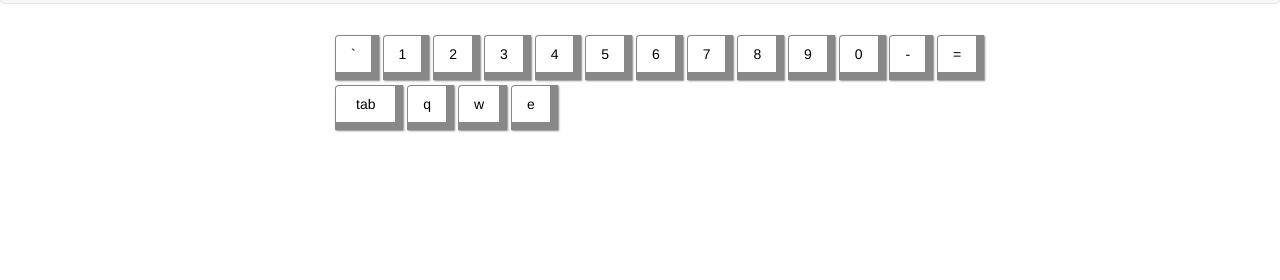
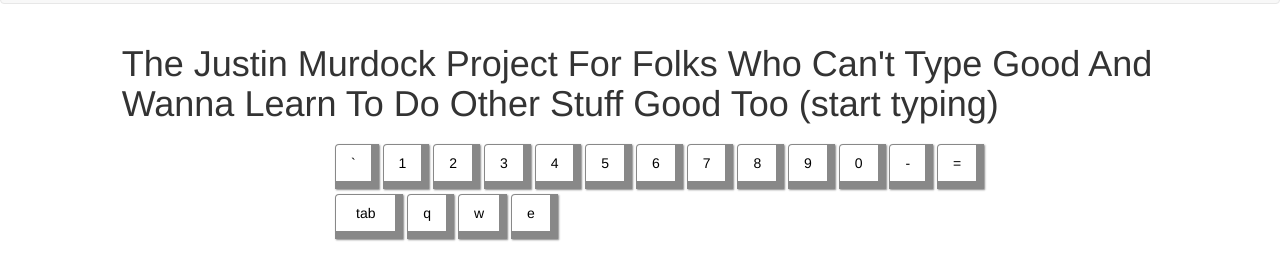
Before and after one commit to juliusakula/type-fast, a website: page index.html in a window 1280 px wide. Shown: the part 88-368 px from the top of the page. Drawn offline with nearby package versions, Linux system fonts and the light colour scheme.

Commit message:
added title

```diff
--- a/index.html
+++ b/index.html
@@ -30,6 +30,7 @@
             </div>
         </div>
     </header>
+    <h1 class="col-xs-offset-1 col-xs-10">The Justin Murdock Project For Folks Who Can't Type Good And Wanna Learn To Do Other Stuff Good Too (start typing)</h1>
     <div ng-controller="CtrlOne" class="row">
         <keyboard></keyboard>
     </div>
--- a/style.css
+++ b/style.css
@@ -29,3 +29,6 @@ div {
 .keyboard-row {
     margin-bottom: 30px;
 }
+h1 {
+    margin-bottom: 30px;
+}
```
Also changed, not shown: 1 other file.
